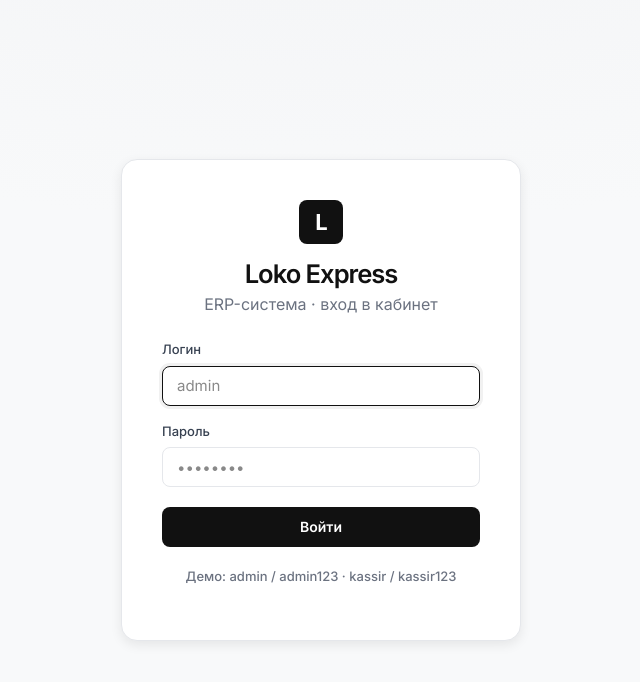
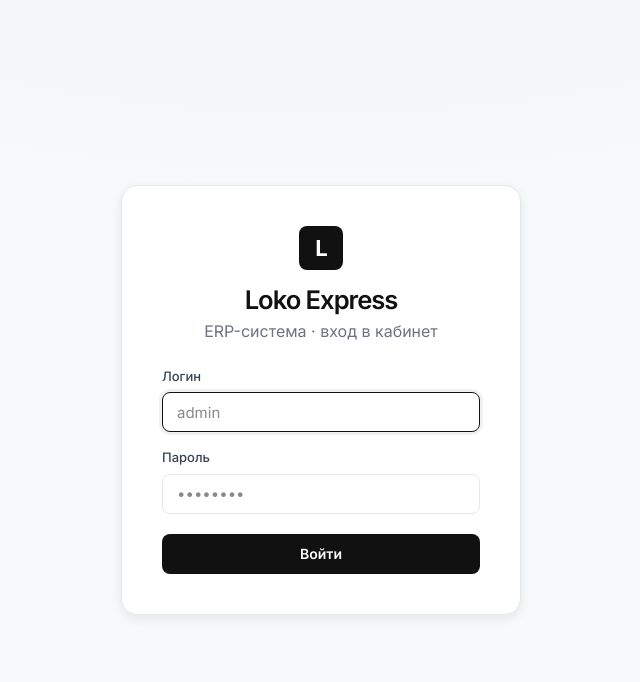
Before and after one commit to lev1tha/loko, a React (Vite) app in the folder frontend/: page /login in a window 1280 px wide. Shown: the top 682 px of the page, without its empty margins (319-959 px from the left). Built offline with nearby package versions, Linux system fonts and the light colour scheme.

Commit message:
update login page

```diff
--- a/frontend/src/pages/Login.jsx
+++ b/frontend/src/pages/Login.jsx
@@ -74,10 +74,6 @@
         <button className="btn btn-primary btn-block" disabled={loading} style={{ marginTop: 4 }}>
           {loading ? 'Вход…' : 'Войти'}
         </button>
-
-        <p className="caption text-center" style={{ marginTop: 4 }}>
-          Демо: admin / admin123 · kassir / kassir123
-        </p>
       </form>
     </div>
   )
```
